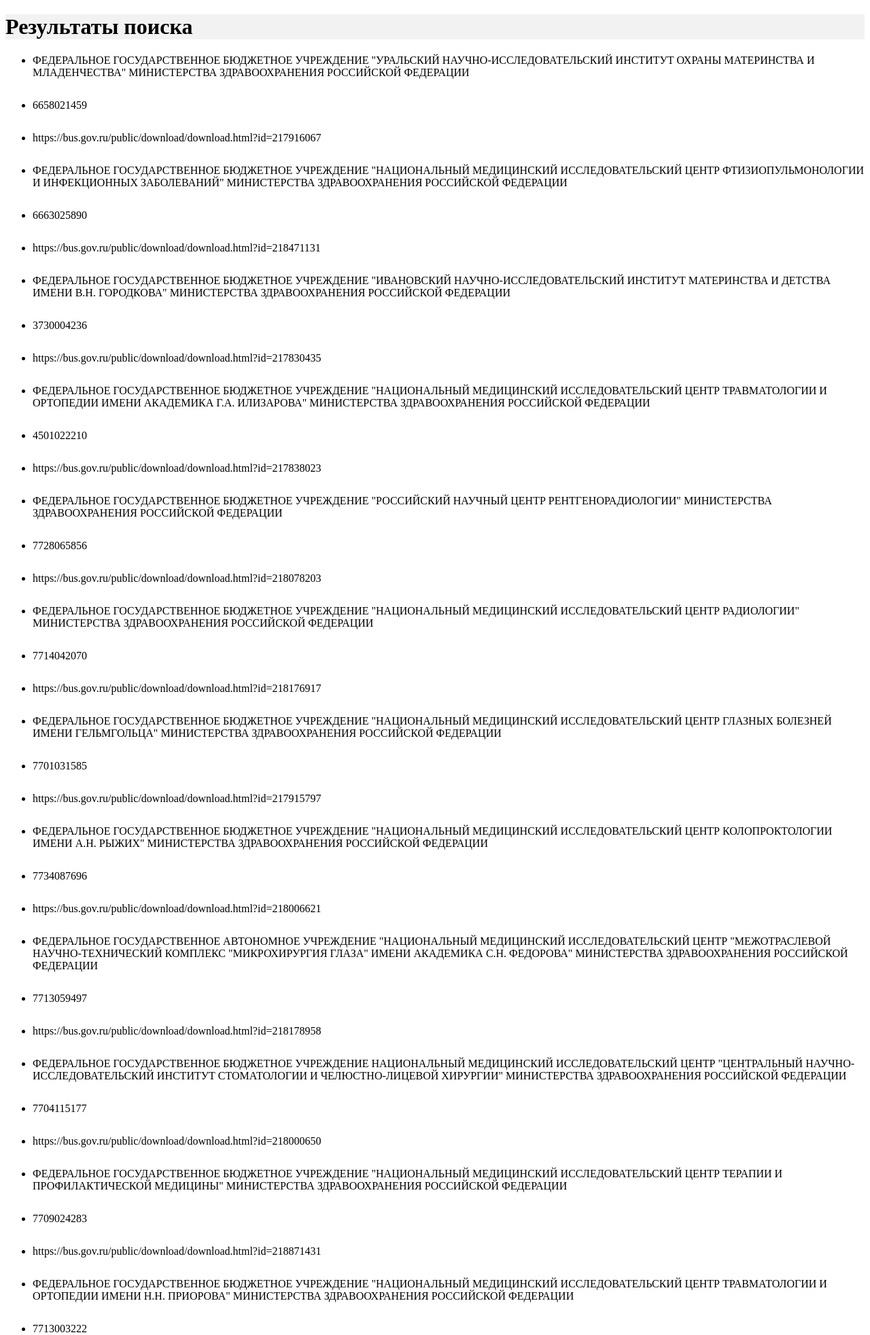
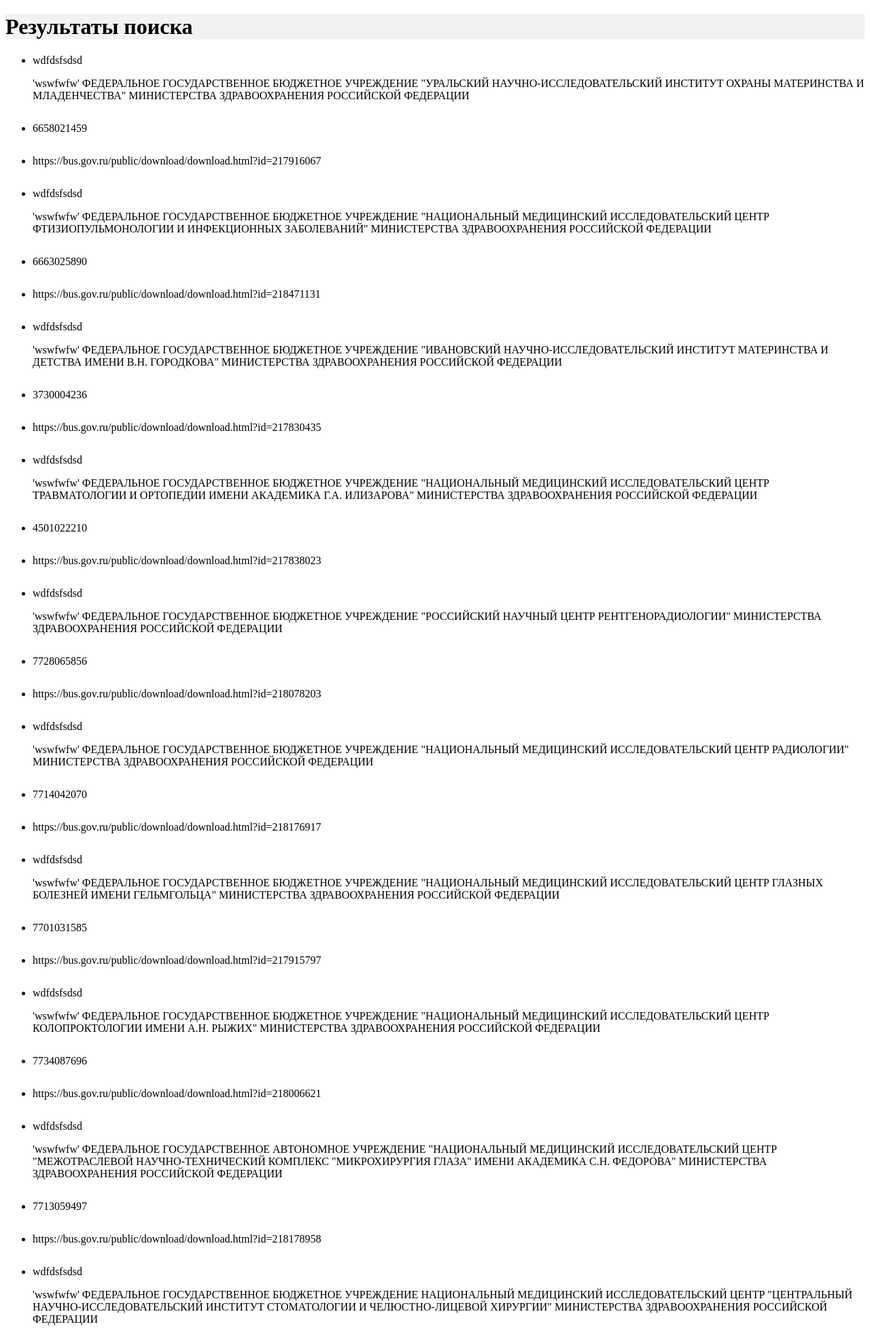
Before and after one commit to shadrinilja/tulza, a Django app: template bot/templates/search_results.html in a window 1280 px wide. Shown: the top 1964 px of the page at 68% size. Run offline with Django 3.2, Linux system fonts and the light colour scheme; the template is opened without the code that fills it: values that come from a table or form of the project are taken from there, others are empty; data comes from the database, SQL or seed files in the repository.

Commit message:
fix_settings_5

```diff
--- a/bot/templates/search_results.html
+++ b/bot/templates/search_results.html
@@ -11,6 +11,8 @@
     <ul class="list_data">
         {% for tro in object_list %}
         <li class="elem_list">
+            <p>wdfdsfsdsd</p>
+            'wswfwfw'
             {{ tro.name }}
         </li>
         <li class="elem_list">
```
